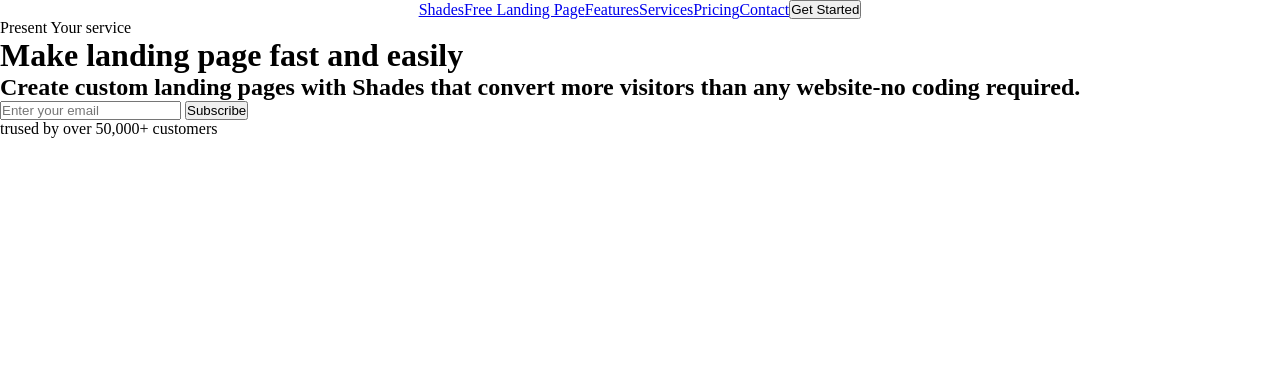
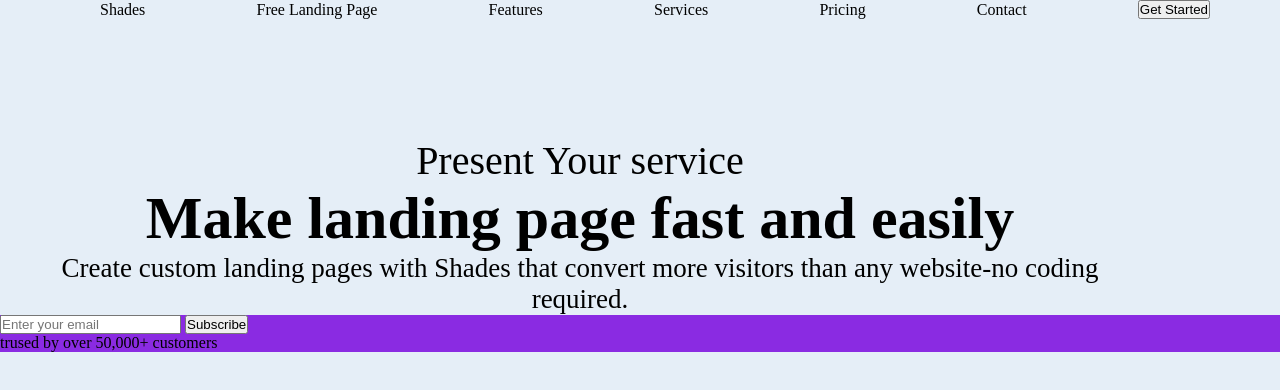
Before and after one commit to GiorgioSancarlo/Landing-Page, a plain HTML site: page index.html in a window 1280 px wide. Drawn offline with Linux system fonts and the light colour scheme.

Commit message:
first-part-css

```diff
--- a/index.html
+++ b/index.html
@@ -17,19 +17,19 @@
         <a href="#" class="link">Contact</a>
         <button>Get Started</button>
       </div>
+    </div>
     <div class="box1">
-        <p>Present Your service</p>
-        <h1>Make landing page fast and easily</h1>
-        <h2>
-          Create custom landing pages with Shades that convert more visitors
-          than any website-no coding required.
-        </h2>
+      <p class="p1">Present Your service</p>
+      <h1 class="p2">Make landing page fast and easily</h1>
+      <p>
+        Create custom landing pages with Shades that convert more visitors than
+        any website-no coding required.
+      </p>
     </div>
     <div class="box2">
       <input id="barra" type="text" placeholder="Enter your email" />
       <button id="btn">Subscribe</button>
       <p>trused by over 50,000+ customers</p>
     </div>
-    </div>
   </body>
 </html>
--- a/styles.css
+++ b/styles.css
@@ -7,7 +7,36 @@
   width: 100%;
   height: 100%;
   display: flex;
-  justify-content: center;
+  justify-content: space-between;
   align-items: center;
-  position: relative;
+  padding-left: 100px;
+  padding-right: 70px;
 }
+a {
+  text-decoration: none;
+  color: black;
+}
+body {
+  height: 100vh;
+  width: 100vw;
+  background: #e5eef7;
+}
+
+.box2 {
+  background-color: blueviolet;
+}
+.box1 {
+  font-size: 27px;
+
+  font-family: ui-monospace;
+  text-align: center;
+  margin-top: 118px;
+  margin-right: 158px;
+  margin-left: 38px;
+}
+.p1 {
+  font-size: 40px;
+}
+.p2 {
+  font-size: 60px;
+}
```
Lines whose indentation alone changed are shown as unchanged.
